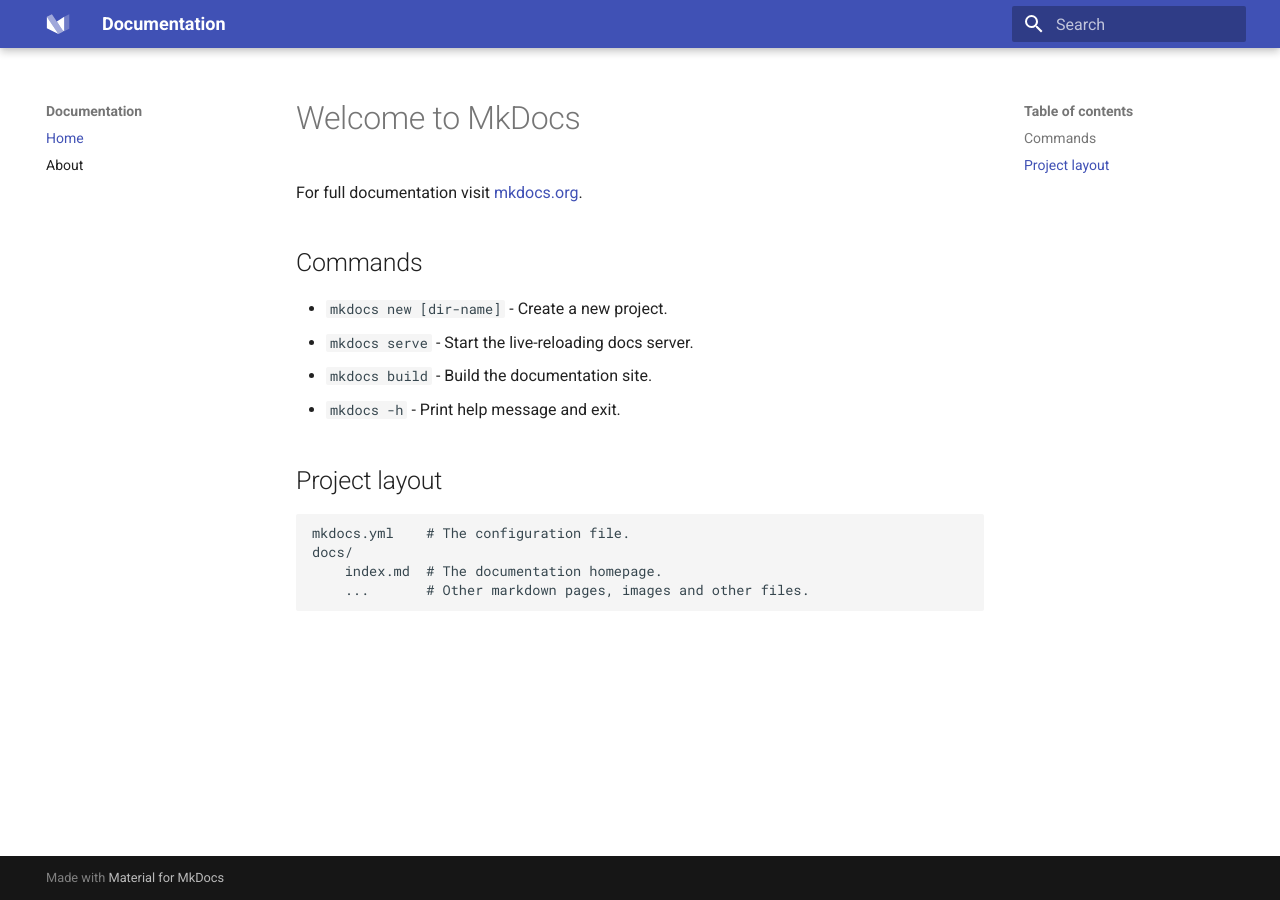
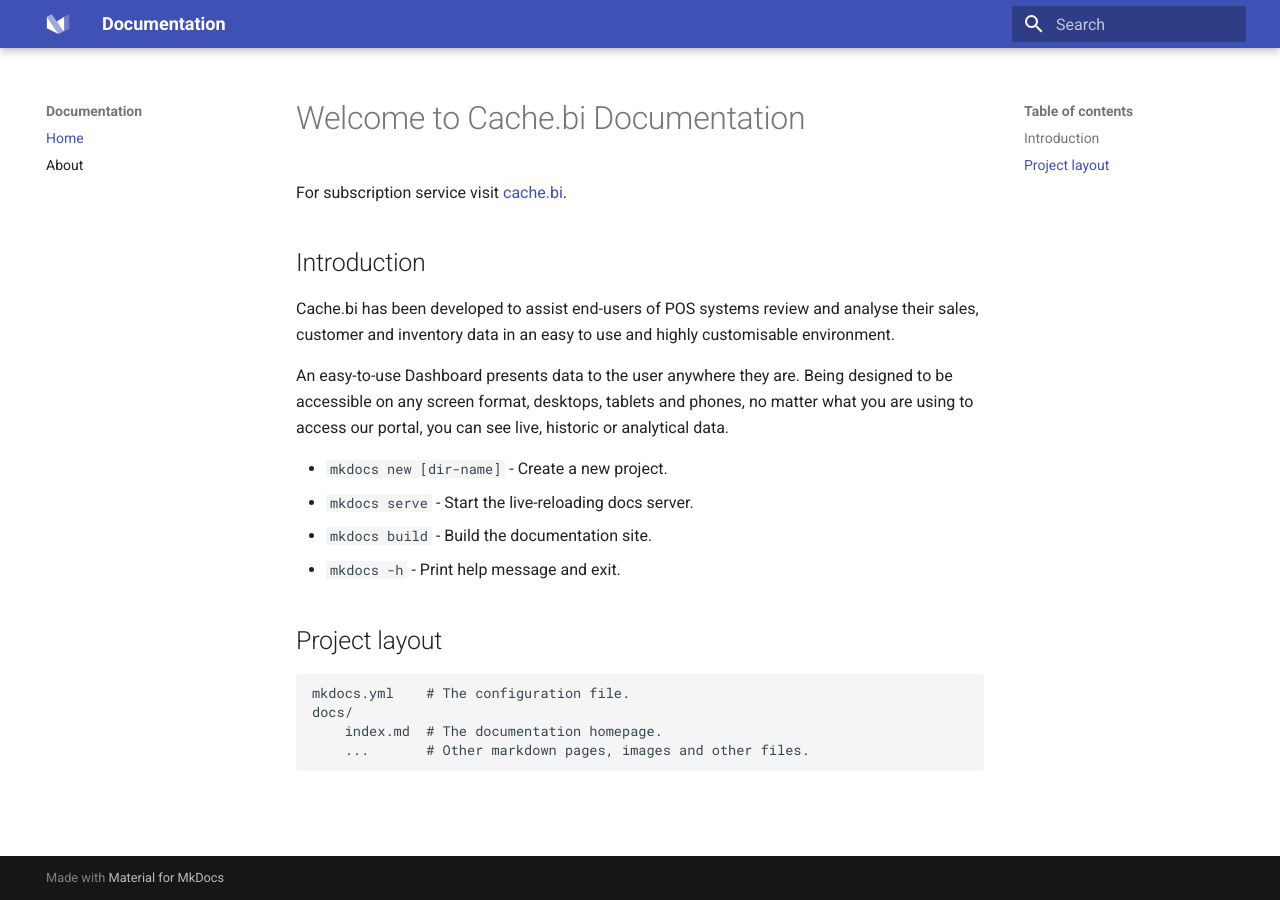
Before and after one commit to cachebi/docs.cache.bi, an MkDocs documentation site: the page built from docs/index.md, in a window 1280 px wide. Built offline with MkDocs 1.6.1 and Material for MkDocs 9.7.7, drawn with Linux system fonts in a browser that asks for light colours.

Commit message:
update Introduction

```diff
--- a/docs/index.md
+++ b/docs/index.md
@@ -1,8 +1,15 @@
-# Welcome to MkDocs
+# Welcome to Cache.bi Documentation
 
-For full documentation visit [mkdocs.org](https://www.mkdocs.org).
+For subscription service visit [cache.bi](https://cache.bi).
 
-## Commands
+## Introduction
+
+Cache.bi has been developed to assist end-users of POS systems review and analyse their sales,
+customer and inventory data in an easy to use and highly customisable environment.
+
+An easy-to-use Dashboard presents data to the user anywhere they are. Being designed to be
+accessible on any screen format, desktops, tablets and phones, no matter what you are using
+to access our portal, you can see live, historic or analytical data.
 
 * `mkdocs new [dir-name]` - Create a new project.
 * `mkdocs serve` - Start the live-reloading docs server.
```
